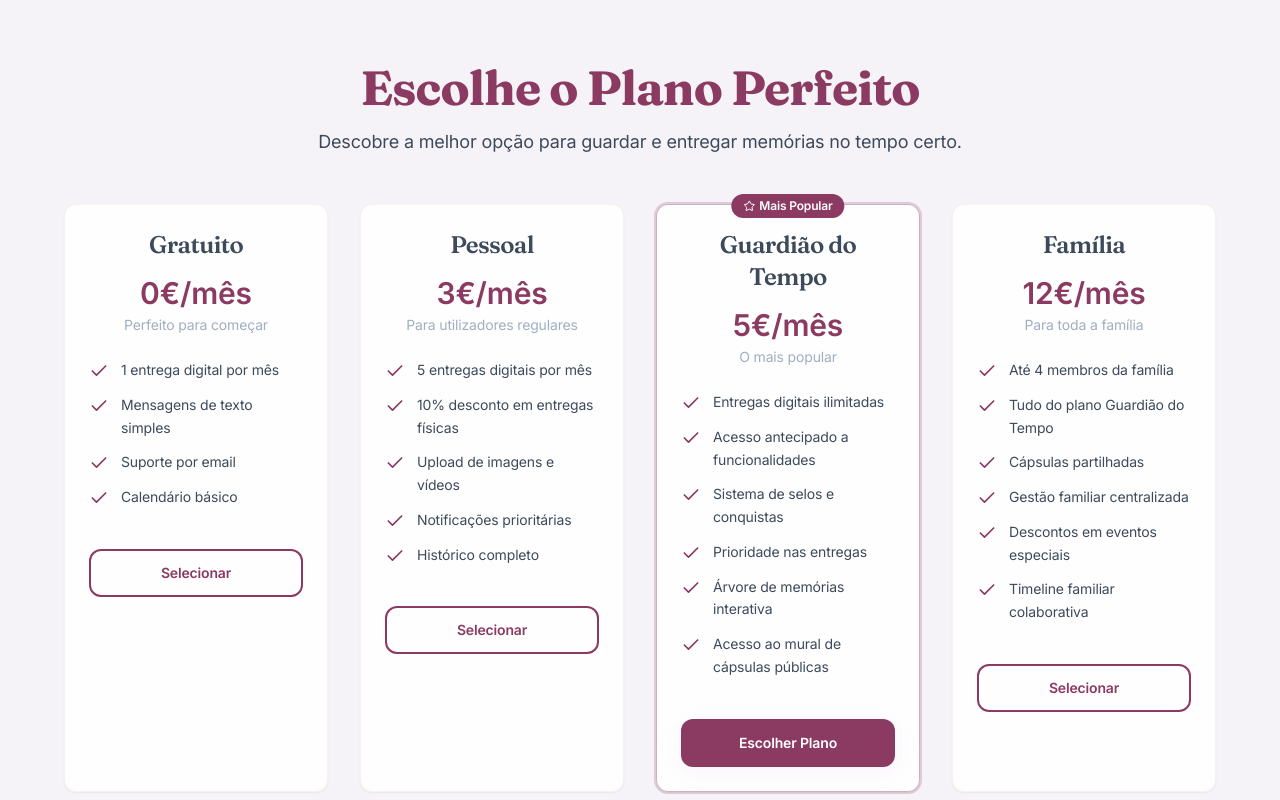
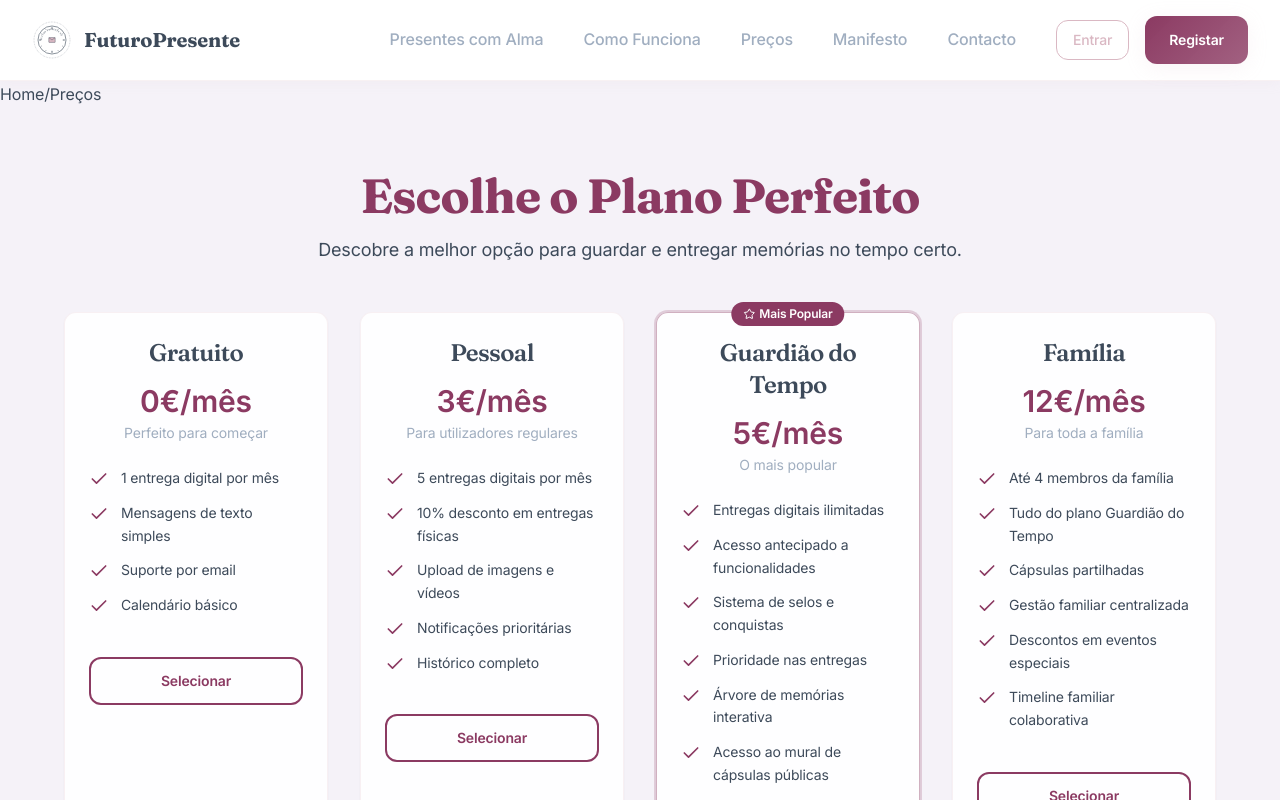
Before and after one commit to hubrollbox/future-keepsake-delivery, a React (Vite) app: page /pricing in a window 1280 px wide. Shown: the top 800 px of the page. Built offline with nearby package versions, Linux system fonts and the light colour scheme.

Commit message:
Fix: Add missing components to pricing page
The commit adds the missing navigation menu and footer to the pricing page, ensuring consistent design across the site.

```diff
--- a/src/pages/Pricing.tsx
+++ b/src/pages/Pricing.tsx
@@ -1,10 +1,22 @@
 
+import Navigation from "@/components/Navigation";
+import Footer from "@/components/Footer";
+import Breadcrumb from "@/components/Breadcrumb";
 import { plans } from "@/lib/pricingData";
 import PlanCard from "@/components/PlanCard";
 
 function Pricing() {
   return (
-    <div className="min-h-screen bg-lavender-mist py-16 px-4 md:px-0">
+    <div className="min-h-screen bg-lavender-mist">
+      <Navigation />
+
+      <main>
+        <Breadcrumb items={[
+          { label: 'Home', path: '/' },
+          { label: 'Preços', path: '/pricing' }
+        ]} />
+
+        <div className="py-16 px-4 md:px-0">
           <div className="max-w-4xl mx-auto text-center mb-12">
             <h1 className="text-4xl md:text-5xl font-bold text-earthy-burgundy mb-4 font-fraunces">Escolhe o Plano Perfeito</h1>
             <p className="text-lg text-steel-blue">Descobre a melhor opção para guardar e entregar memórias no tempo certo.</p>
@@ -24,6 +36,10 @@ function Pricing() {
             ))}
           </div>
         </div>
+      </main>
+
+      <Footer />
+    </div>
   );
 }
 
```
Lines whose indentation alone changed are shown as unchanged.
